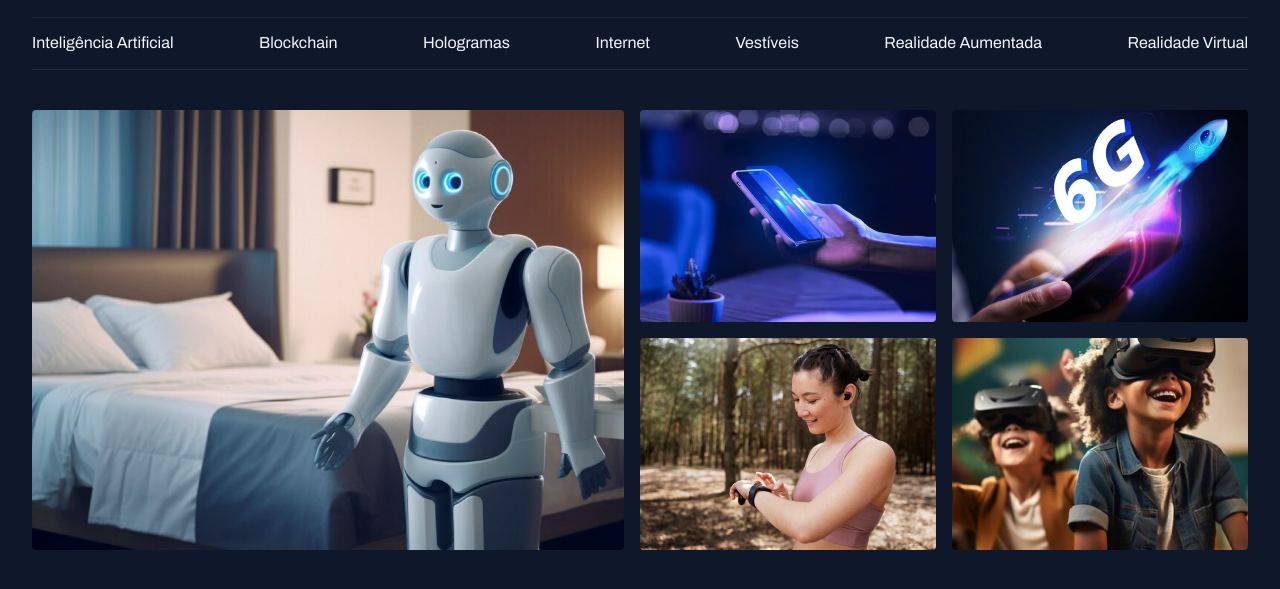
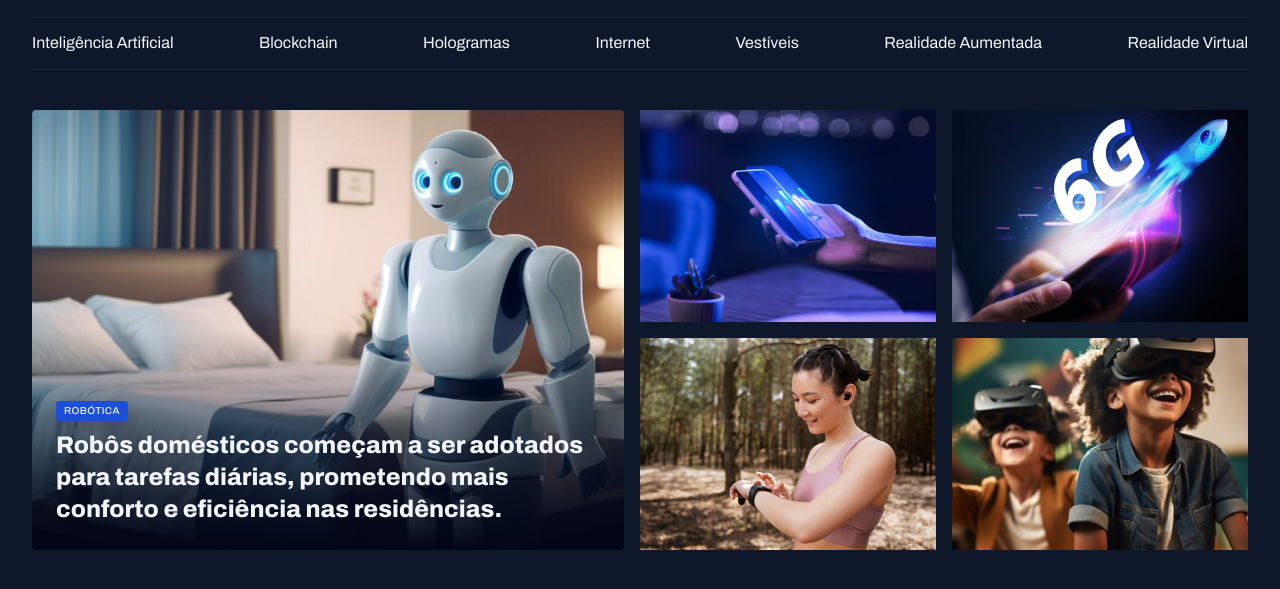
Before and after one commit to creisbarbosa/news-portal, a plain HTML site: page index.html in a window 1280 px wide. Shown: the part 45-634 px from the top of the page. Drawn offline with Linux system fonts and the light colour scheme.

Commit message:
adjusting card content

```diff
--- a/index.html
+++ b/index.html
@@ -39,9 +39,13 @@
   </header>
   <main class="grid container">
     <section id="featured" class="grid grid-flow-col gap-16">
-      <div>
+      <figure class="card">
         <img src="assets/images/Image 01.png" alt="">
-      </div>
+        <figcaption>
+          <span class="content-tag">robótica</span>
+          <h2 class="text-2xl">Robôs domésticos começam a ser adotados para tarefas diárias, prometendo mais conforto e eficiência nas residências.</h2>
+        </figcaption>
+      </figure>
       <div class="grid grid-cols-2 gap-16">
         <div>
           <img src="assets/images/Image 02.png" alt="">
--- a/styles/global.css
+++ b/styles/global.css
@@ -26,6 +26,9 @@
   --text-span: 600 14px/145% var(--font-family);
   --text: 400 16px/140% var(--font-family);
   --text-sm: 400 14px/160% var(--font-family);
+
+  /* Shadow */
+  --shadow-sm: 0px 4px 16px rgba(2, 6, 23, 0.251);
 
 }
 
@@ -61,3 +64,15 @@ img {
 main {
   margin-top: 40px;
 }
+
+.content-tag {
+  display: inline-block;
+  background-color: var(--brand-color-dark);
+  padding: 4px 8px;
+  border-radius: 4px;
+  font: 500 10px/1.2 var(--font-family);
+  text-transform: uppercase;
+  letter-spacing: 0.04em;
+  color: var(--text-color-primary);
+  box-shadow: var(--shadow-sm);
+}
--- a/styles/sections.css
+++ b/styles/sections.css
@@ -2,6 +2,33 @@
   img {
     height: 100%;
     object-fit: cover;
+  }
+
+  .card {
     border-radius: 4px;
+    overflow: hidden;
+    position: relative;
+
+    &::before {
+      content: "";
+      position: absolute;
+      inset: 0;
+      top: 50%;
+      background: linear-gradient(
+        180deg,
+        rgba(2, 6, 23, 0) 0%,
+        #020617 100%
+      );
+    }
+
+    figcaption {
+      position: absolute;
+      bottom: 0;
+      padding: 24px;
+
+      h2 {
+        margin-top: 8px;
+      }
+    }
   }
 }
--- a/styles/utility.css
+++ b/styles/utility.css
@@ -14,3 +14,19 @@
 .gap-16 {
   gap: 16px;
 }
+
+.text-2xl {
+  font: var(--h1);
+}
+
+.text-xl {
+  font: var(--h2);
+}
+
+.text-lg {
+  font: var(--h3);
+}
+
+.text-sm {
+  font: var(--text-sm);
+}
```
